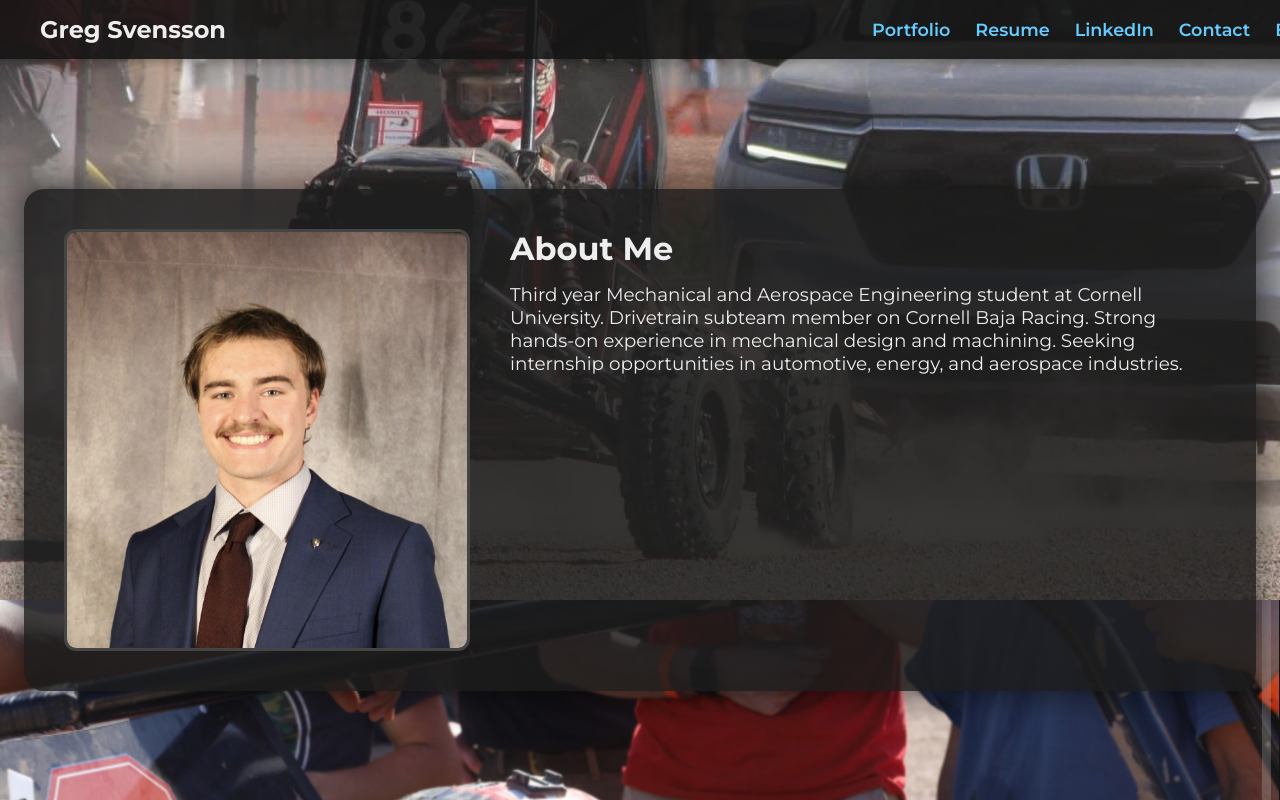
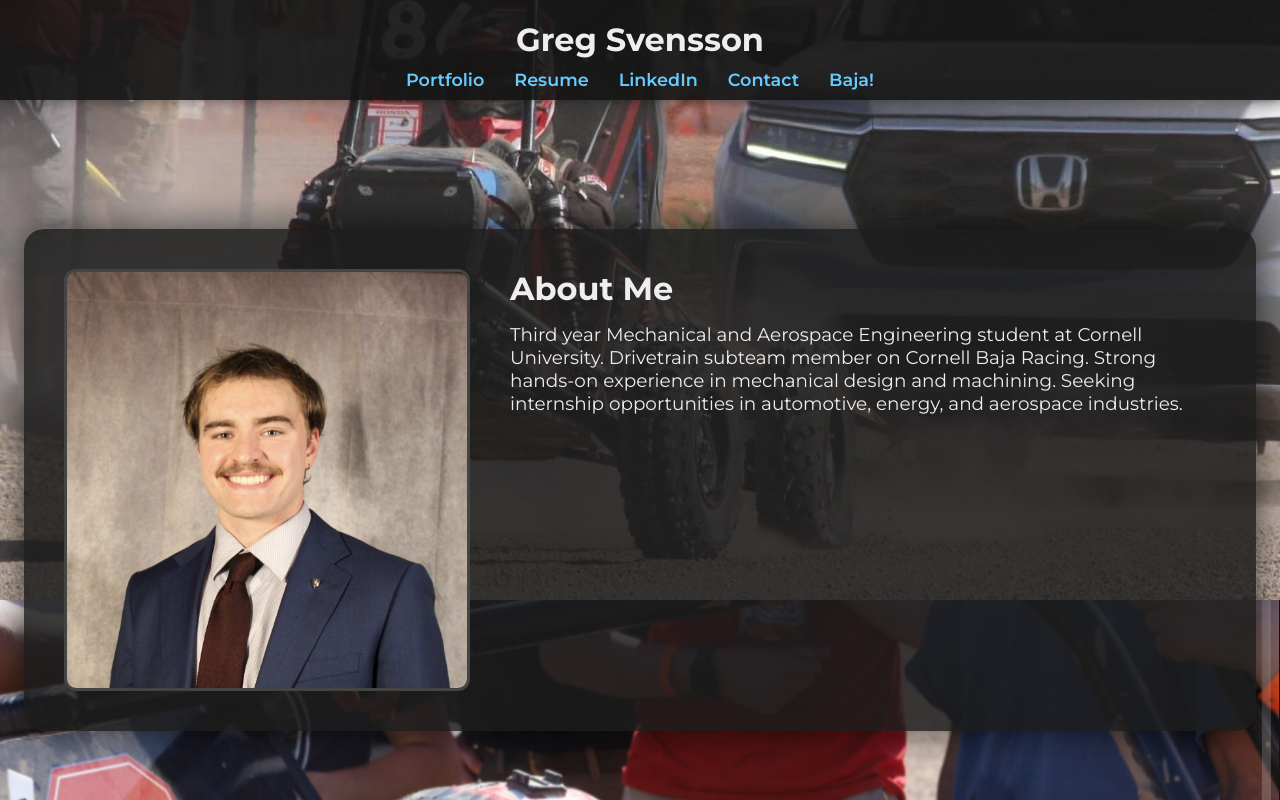
Before and after one commit to gregsvensson/gregsvensson.github.io, a plain HTML site: page index.html in a window 1280 px wide. Drawn offline with Linux system fonts and the light colour scheme.

Commit message:
Update index.html

```diff
--- a/index.html
+++ b/index.html
@@ -12,40 +12,40 @@
       height: 100vh;
       display: flex;
       justify-content: center;
-      align-items: center;
+      align-items: flex-start; /* align from top now */
       color: #eee;
+      flex-direction: column;
     }
 
-    /* Navigation bar */
-    nav {
+    /* Header section */
+    header {
       position: fixed;
       top: 0;
-      left: 0;
       width: 100%;
+      text-align: center;
       background: rgba(20, 20, 20, 0.9);
-      padding: 15px 40px;
-      display: flex;
-      justify-content: space-between; /* name left, links right */
-      align-items: center;
+      padding: 20px 0 10px;
       z-index: 10;
       box-shadow: 0 0 15px rgba(0,0,0,0.5);
     }
 
-    .nav-left {
-      font-size: 1.5rem;
+    header h1 {
+      margin: 0;
+      font-size: 2rem;
       font-weight: 700;
       color: #eee;
     }
 
-    nav ul {
+    header ul {
       list-style: none;
-      margin: 0;
+      margin: 10px 0 0;
       padding: 0;
       display: flex;
-      gap: 25px;
+      justify-content: center;
+      gap: 30px;
     }
 
-    nav a {
+    header a {
       color: #66ccff;
       text-decoration: none;
       font-size: 1.1rem;
@@ -53,7 +53,7 @@
       transition: color 0.2s;
     }
 
-    nav a:hover {
+    header a:hover {
       color: #99ddff;
       text-decoration: underline;
     }
@@ -94,7 +94,7 @@
       border-radius: 20px;
       box-shadow: 0 0 40px rgba(0,0,0,0.7);
       z-index: 1;
-      margin-top: 80px; /* push below nav bar */
+      margin: 160px auto 0; /* push below header */
     }
 
     .card img {
@@ -123,9 +123,9 @@
 </head>
 <body>
 
-  <!-- Navigation bar -->
-  <nav>
-    <div class="nav-left">Greg Svensson</div>
+  <!-- Header -->
+  <header>
+    <h1>Greg Svensson</h1>
     <ul>
       <li><a href="portfolio.html">Portfolio</a></li>
       <li><a href="Greg Svensson Resume.pdf">Resume</a></li>
@@ -133,7 +133,7 @@
       <li><a href="#">Contact</a></li>
       <li><a href="https://baja.mae.cornell.edu/">Baja!</a></li>
     </ul>
-  </nav>
+  </header>
 
   <!-- Scrolling background -->
   <div class="scroll-container">
```
